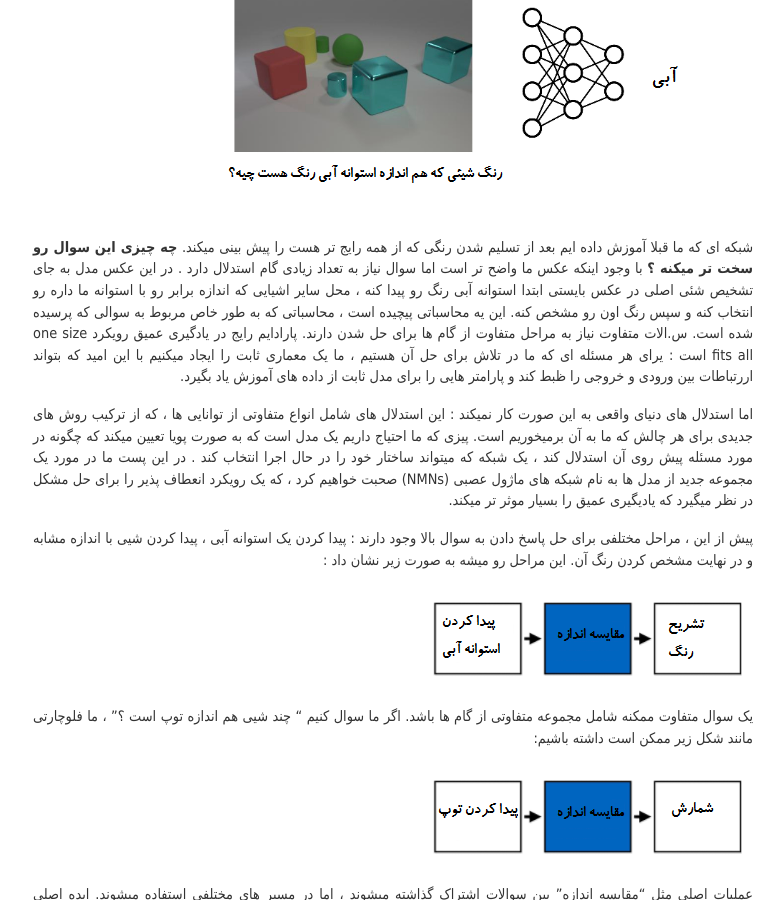
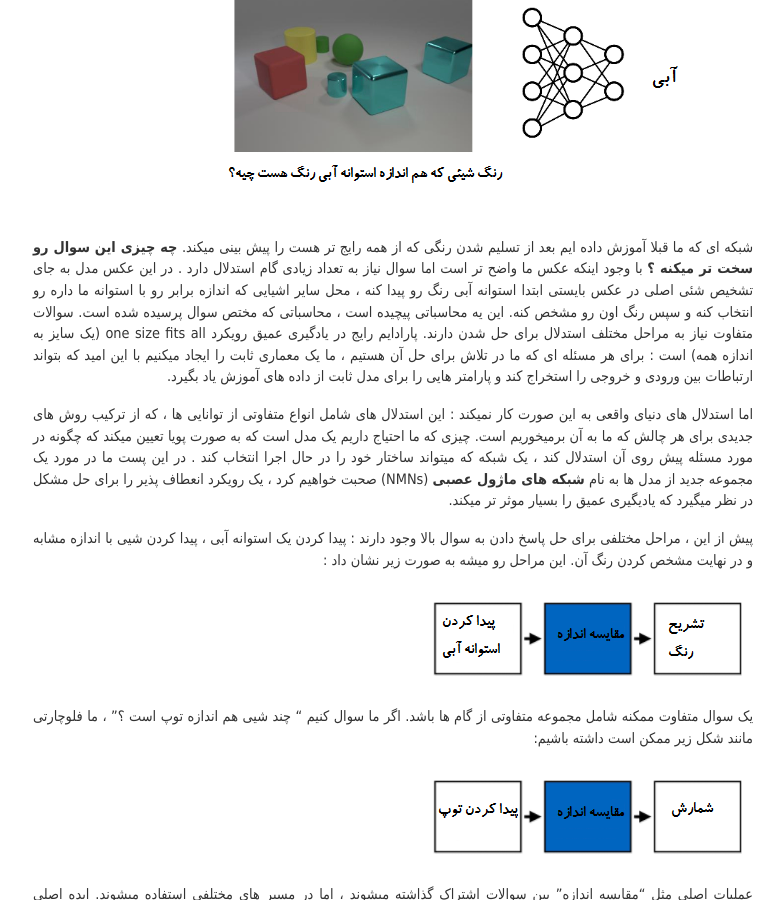
Before and after one commit to AlisterTA/alisterta.github.io, a Jekyll site: the page built from _posts/2017-06-22-یادگیری استدلال با استفاده از شبکه های ماژل عصبی.md, in a window 1280 px wide and 900 px high, scrolled down 1026 px. Shown: the whole window, without its empty margins (247-1031 px from the left). Built offline with Jekyll 4.4.1, drawn with Linux system fonts in a browser that asks for light colours; comment, search, counter and statistics services are not loaded.

Commit message:
Update 2017-06-22-یادگیری استدلال با استفاده از شبکه های ماژل عصبی.md

```diff
--- a/_posts/2017-06-22-یادگیری استدلال با استفاده از شبکه های ماژل عصبی.md
+++ b/_posts/2017-06-22-یادگیری استدلال با استفاده از شبکه های ماژل عصبی.md
@@ -17,10 +17,10 @@ title: یادگیری استدلال با استفاده از شبکه های م
 ![_config.yml]({{ site.baseurl }}/images/1/3.png)
 
 شبکه ای که ما قبلا آموزش داده ایم بعد از تسلیم شدن رنگی که از همه رایج تر هست را پیش بینی میکند. **چه چیزی این سوال رو سخت تر میکنه ؟** با وجود اینکه عکس ما واضح تر است اما سوال نیاز به تعداد زیادی گام استدلال دارد . در این عکس مدل به جای تشخیص شئی اصلی در عکس بایستی ابتدا استوانه آبی رنگ رو پیدا کنه ، محل سایر اشیایی که اندازه برابر رو با استوانه ما داره رو انتخاب کنه و سپس رنگ اون رو مشخص کنه.
-این یه محاسباتی پیچیده است ، محاسباتی که به طور خاص مربوط به سوالی که پرسیده شده است. س.الات متفاوت نیاز به مراحل متفاوت از گام ها برای حل شدن دارند.
-پارادایم رایج در یادگیری عمیق رویکرد one size fits all است : یرای هر مسئله ای که ما در تلاش برای حل آن هستیم ، ما یک معماری ثابت را ایجاد میکنیم با این امید که بتواند اررتباطات بین ورودی و خروجی را ظبط کند و پارامتر هایی را برای مدل ثابت از داده های آموزش یاد بگیرد.
+این یه محاسباتی پیچیده است ، محاسباتی که مختص سوال پرسیده شده است. سوالات متفاوت نیاز به مراحل مختلف استدلال برای حل شدن دارند.
+پارادایم رایج در یادگیری عمیق رویکرد one size fits all (یک سایز به اندازه همه) است : برای هر مسئله ای که ما در تلاش برای حل آن هستیم ، ما یک معماری ثابت را ایجاد میکنیم با این امید که بتواند ارتباطات بین ورودی و خروجی را استخراج کند و پارامتر هایی را برای مدل ثابت از داده های آموزش یاد بگیرد.
 
- اما استدلال های دنیای واقعی به این صورت کار نمیکند : این استدلال های شامل انواع متفاوتی از توانایی ها ، که از ترکیب روش های جدیدی برای هر چالش که ما به آن برمیخوریم است. پیزی که ما احتیاج داریم یک مدل است که به صورت پویا تعیین میکند که چگونه در مورد مسئله پیش روی آن استدلال کند ، یک شبکه که میتواند ساختار خود را در حال اجرا انتخاب کند . در این پست ما در مورد یک مجموعه جدید از مدل ها به نام شبکه های ماژول عصبی (NMNs) صحبت خواهیم کرد ، که یک رویکرد انعطاف پذیر را برای حل مشکل در نظر میگیرد که یادیگیری عمیق را بسیار موثر تر میکند.
+ اما استدلال های دنیای واقعی به این صورت کار نمیکند : این استدلال های شامل انواع متفاوتی از توانایی ها ، که از ترکیب روش های جدیدی برای هر چالش که ما به آن برمیخوریم است. چیزی که ما احتیاج داریم یک مدل است که به صورت پویا تعیین میکند که چگونه در مورد مسئله پیش روی آن استدلال کند ، یک شبکه که میتواند ساختار خود را در حال اجرا انتخاب کند . در این پست ما در مورد یک مجموعه جدید از مدل ها به نام **شبکه های ماژول عصبی** (NMNs) صحبت خواهیم کرد ، یک رویکرد انعطاف پذیر را برای حل مشکل در نظر میگیرد که یادیگیری عمیق را بسیار موثر تر میکند.
 
 پیش از این ، مراحل مختلفی برای حل پاسخ دادن به سوال بالا وجود دارند : پیدا کردن یک استوانه آبی ، پیدا کردن شیی با اندازه مشابه و در نهایت مشخص کردن رنگ آن. این مراحل رو میشه به صورت زیر نشان داد :
 
```
